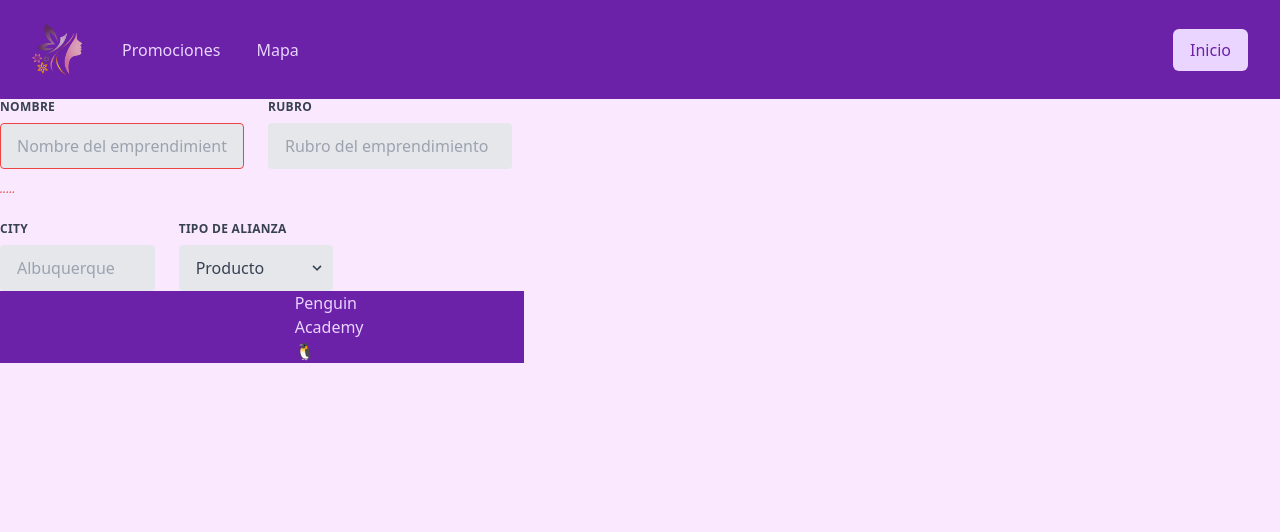
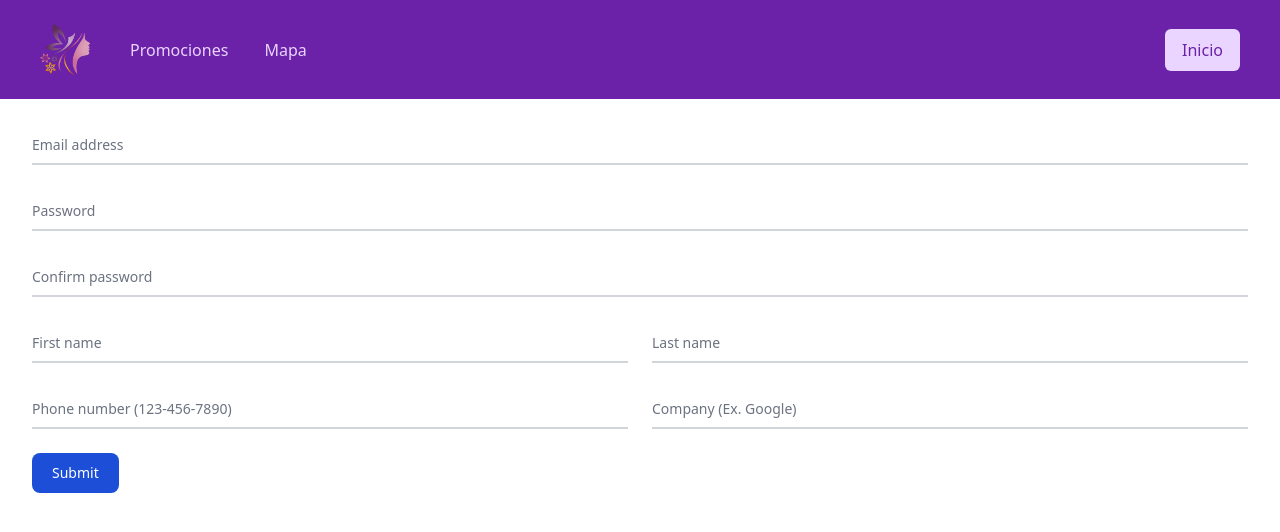
Before and after one commit to mellim8/slytherin, a Flask app: page /alianza in a window 1280 px wide. Shown: the top 532 px of the page. Run offline with Flask 2, Linux system fonts and the light colour scheme; some libraries are stand-ins or nearby versions.

Commit message:
Agregar vista de alianza

```diff
--- a/templates/alianza.html
+++ b/templates/alianza.html
@@ -7,8 +7,9 @@
     <script src="https://cdn.tailwindcss.com"></script>
     <title>Alianza</title>
   </head>
+  <body class="">
     <header class="bg-purple-800">
-    <nav class="max-w-7xl mx-auto px-4 sm:px-6 lg:px-8" aria-label="Top">
+      <nav class="max-w-7xl mx-auto px-4 sm:px-6 lg:px-10" aria-label="Top">
         <div
           class="w-full py-6 flex items-center justify-between border-b border-indigo-500 lg:border-none"
         >
@@ -45,92 +46,125 @@
         </div>
       </nav>
     </header>
-  <body class="bg-fuchsia-100">
-    <form class="w-full max-w-lg">
-      <div class="flex flex-wrap -mx-3 mb-6">
-        <div class="w-full md:w-1/2 px-3 mb-6 md:mb-0">
+    <div class="px-8">
+      <form class="pt-6">
+        <div class="relative z-0 mb-6 w-full group">
+          <input
+            type="email"
+            name="floating_email"
+            id="floating_email"
+            class="block py-2.5 px-0 w-full text-sm text-gray-900 bg-transparent border-0 border-b-2 border-gray-300 appearance-none dark:text-white dark:border-gray-600 dark:focus:border-blue-500 focus:outline-none focus:ring-0 focus:border-blue-600 peer"
+            placeholder=" "
+            required=""
+          />
           <label
-            class="block uppercase tracking-wide text-gray-700 text-xs font-bold mb-2"
-            for="grid-first-name"
+            for="floating_email"
+            class="peer-focus:font-medium absolute text-sm text-gray-500 dark:text-gray-400 duration-300 transform -translate-y-6 scale-75 top-3 -z-10 origin-[0] peer-focus:left-0 peer-focus:text-blue-600 peer-focus:dark:text-blue-500 peer-placeholder-shown:scale-100 peer-placeholder-shown:translate-y-0 peer-focus:scale-75 peer-focus:-translate-y-6"
+            >Email address</label
           >
-            Nombre
-          </label>
+        </div>
+        <div class="relative z-0 mb-6 w-full group">
           <input
-            class="appearance-none block w-full bg-gray-200 text-gray-700 border border-red-500 rounded py-3 px-4 mb-3 leading-tight focus:outline-none focus:bg-white"
-            id="grid-first-name"
             type="text"
-            placeholder="Nombre del emprendimiento"
+            name="floating_password"
+            id="floating_password"
+            class="block py-2.5 px-0 w-full text-sm text-gray-900 bg-transparent border-0 border-b-2 border-gray-300 appearance-none dark:text-white dark:border-gray-600 dark:focus:border-blue-500 focus:outline-none focus:ring-0 focus:border-blue-600 peer"
+            placeholder=" "
+            required=""
           />
-          <p class="text-red-500 text-xs italic">.....</p>
+          <label
+            for="floating_password"
+            class="peer-focus:font-medium absolute text-sm text-gray-500 dark:text-gray-400 duration-300 transform -translate-y-6 scale-75 top-3 -z-10 origin-[0] peer-focus:left-0 peer-focus:text-blue-600 peer-focus:dark:text-blue-500 peer-placeholder-shown:scale-100 peer-placeholder-shown:translate-y-0 peer-focus:scale-75 peer-focus:-translate-y-6"
+            >Password</label
+          >
         </div>
-        <div class="w-full md:w-1/2 px-3">
+        <div class="relative z-0 mb-6 w-full group">
+          <input
+            type="text"
+            name="repeat_password"
+            id="floating_repeat_password"
+            class="block py-2.5 px-0 w-full text-sm text-gray-900 bg-transparent border-0 border-b-2 border-gray-300 appearance-none dark:text-white dark:border-gray-600 dark:focus:border-blue-500 focus:outline-none focus:ring-0 focus:border-blue-600 peer"
+            placeholder=" "
+            required=""
+          />
           <label
-            class="block uppercase tracking-wide text-gray-700 text-xs font-bold mb-2"
-            for="grid-last-name"
+            for="floating_repeat_password"
+            class="peer-focus:font-medium absolute text-sm text-gray-500 dark:text-gray-400 duration-300 transform -translate-y-6 scale-75 top-3 -z-10 origin-[0] peer-focus:left-0 peer-focus:text-blue-600 peer-focus:dark:text-blue-500 peer-placeholder-shown:scale-100 peer-placeholder-shown:translate-y-0 peer-focus:scale-75 peer-focus:-translate-y-6"
+            >Confirm password</label
           >
-            Rubro
-          </label>
+        </div>
+        <div class="grid md:grid-cols-2 md:gap-6">
+          <div class="relative z-0 mb-6 w-full group">
             <input
-            class="appearance-none block w-full bg-gray-200 text-gray-700 border border-gray-200 rounded py-3 px-4 leading-tight focus:outline-none focus:bg-white focus:border-gray-500"
-            id="grid-last-name"
               type="text"
-            placeholder="Rubro del emprendimiento"
+              name="floating_first_name"
+              id="floating_first_name"
+              class="block py-2.5 px-0 w-full text-sm text-gray-900 bg-transparent border-0 border-b-2 border-gray-300 appearance-none dark:text-white dark:border-gray-600 dark:focus:border-blue-500 focus:outline-none focus:ring-0 focus:border-blue-600 peer"
+              placeholder=" "
+              required=""
             />
+            <label
+              for="floating_first_name"
+              class="peer-focus:font-medium absolute text-sm text-gray-500 dark:text-gray-400 duration-300 transform -translate-y-6 scale-75 top-3 -z-10 origin-[0] peer-focus:left-0 peer-focus:text-blue-600 peer-focus:dark:text-blue-500 peer-placeholder-shown:scale-100 peer-placeholder-shown:translate-y-0 peer-focus:scale-75 peer-focus:-translate-y-6"
+              >First name</label
+            >
+          </div>
+          <div class="relative z-0 mb-6 w-full group">
+            <input
+              type="text"
+              name="floating_last_name"
+              id="floating_last_name"
+              class="block py-2.5 px-0 w-full text-sm text-gray-900 bg-transparent border-0 border-b-2 border-gray-300 appearance-none dark:text-white dark:border-gray-600 dark:focus:border-blue-500 focus:outline-none focus:ring-0 focus:border-blue-600 peer"
+              placeholder=" "
+              required=""
+            />
+            <label
+              for="floating_last_name"
+              class="peer-focus:font-medium absolute text-sm text-gray-500 dark:text-gray-400 duration-300 transform -translate-y-6 scale-75 top-3 -z-10 origin-[0] peer-focus:left-0 peer-focus:text-blue-600 peer-focus:dark:text-blue-500 peer-placeholder-shown:scale-100 peer-placeholder-shown:translate-y-0 peer-focus:scale-75 peer-focus:-translate-y-6"
+              >Last name</label
+            >
           </div>
         </div>
-      <div class="flex flex-wrap -mx-3 mb-2">
-        <div class="w-full md:w-1/3 px-3 mb-6 md:mb-0">
+        <div class="grid md:grid-cols-2 md:gap-6">
+          <div class="relative z-0 mb-6 w-full group">
+            <input
+              type="tel"
+              pattern="[0-9]{3}-[0-9]{3}-[0-9]{4}"
+              name="floating_phone"
+              id="floating_phone"
+              class="block py-2.5 px-0 w-full text-sm text-gray-900 bg-transparent border-0 border-b-2 border-gray-300 appearance-none dark:text-white dark:border-gray-600 dark:focus:border-blue-500 focus:outline-none focus:ring-0 focus:border-blue-600 peer"
+              placeholder=" "
+              required=""
+            />
             <label
-            class="block uppercase tracking-wide text-gray-700 text-xs font-bold mb-2"
-            for="grid-city"
+              for="floating_phone"
+              class="peer-focus:font-medium absolute text-sm text-gray-500 dark:text-gray-400 duration-300 transform -translate-y-6 scale-75 top-3 -z-10 origin-[0] peer-focus:left-0 peer-focus:text-blue-600 peer-focus:dark:text-blue-500 peer-placeholder-shown:scale-100 peer-placeholder-shown:translate-y-0 peer-focus:scale-75 peer-focus:-translate-y-6"
+              >Phone number (123-456-7890)</label
             >
-            City
-          </label>
+          </div>
+          <div class="relative z-0 mb-6 w-full group">
             <input
-            class="appearance-none block w-full bg-gray-200 text-gray-700 border border-gray-200 rounded py-3 px-4 leading-tight focus:outline-none focus:bg-white focus:border-gray-500"
-            id="grid-city"
               type="text"
-            placeholder="Albuquerque"
+              name="floating_company"
+              id="floating_company"
+              class="block py-2.5 px-0 w-full text-sm text-gray-900 bg-transparent border-0 border-b-2 border-gray-300 appearance-none dark:text-white dark:border-gray-600 dark:focus:border-blue-500 focus:outline-none focus:ring-0 focus:border-blue-600 peer"
+              placeholder=" "
+              required=""
             />
-        </div>
-        <div class="w-full md:w-1/3 px-3 mb-6 md:mb-0">
             <label
-            class="block uppercase tracking-wide text-gray-700 text-xs font-bold mb-2"
-            for="grid-state"
+              for="floating_company"
+              class="peer-focus:font-medium absolute text-sm text-gray-500 dark:text-gray-400 duration-300 transform -translate-y-6 scale-75 top-3 -z-10 origin-[0] peer-focus:left-0 peer-focus:text-blue-600 peer-focus:dark:text-blue-500 peer-placeholder-shown:scale-100 peer-placeholder-shown:translate-y-0 peer-focus:scale-75 peer-focus:-translate-y-6"
+              >Company (Ex. Google)</label
             >
-            Tipo de Alianza
-          </label>
-          <div class="relative">
-            <select
-              class="block appearance-none w-full bg-gray-200 border border-gray-200 text-gray-700 py-3 px-4 pr-8 rounded leading-tight focus:outline-none focus:bg-white focus:border-gray-500"
-              id="grid-state"
-            >
-              <option>Producto</option>
-              <option>Servicio</option>
-              <option>Proveedor</option>
-            </select>
-            <div
-              class="pointer-events-none absolute inset-y-0 right-0 flex items-center px-2 text-gray-700"
-            >
-              <svg
-                class="fill-current h-4 w-4"
-                xmlns="http://www.w3.org/2000/svg"
-                viewBox="0 0 20 20"
-              >
-                <path
-                  d="M9.293 12.95l.707.707L15.657 8l-1.414-1.414L10 10.828 5.757 6.586 4.343 8z"
-                />
-              </svg>
           </div>
         </div>
+        <button
+          type="submit"
+          class="text-white bg-blue-700 hover:bg-blue-800 focus:ring-4 focus:outline-none focus:ring-blue-300 font-medium rounded-lg text-sm w-full sm:w-auto px-5 py-2.5 text-center dark:bg-blue-600 dark:hover:bg-blue-700 dark:focus:ring-blue-800"
+        >
+          Submit
+        </button>
+      </form>
     </div>
-    </form>
   </body>
-  <footer class="bg-purple-800 grid grid-cols-3">
-    <p></p>
-    <a class="text-purple-200 mx-32" href="https://penguin.academy/dl/Principal"
-      >Penguin Academy🐧</a
-    >
-    <p></p>
-  </footer>
 </html>
--- a/templates/registro.html
+++ b/templates/registro.html
@@ -178,7 +178,6 @@
             </div>
 
 
-        </div>
 
           <div id="map"></div>
 
@@ -223,4 +222,5 @@
     <p></p>
   </footer>
 </body>
+
 </html>
```
Lines whose indentation alone changed are shown as unchanged.
